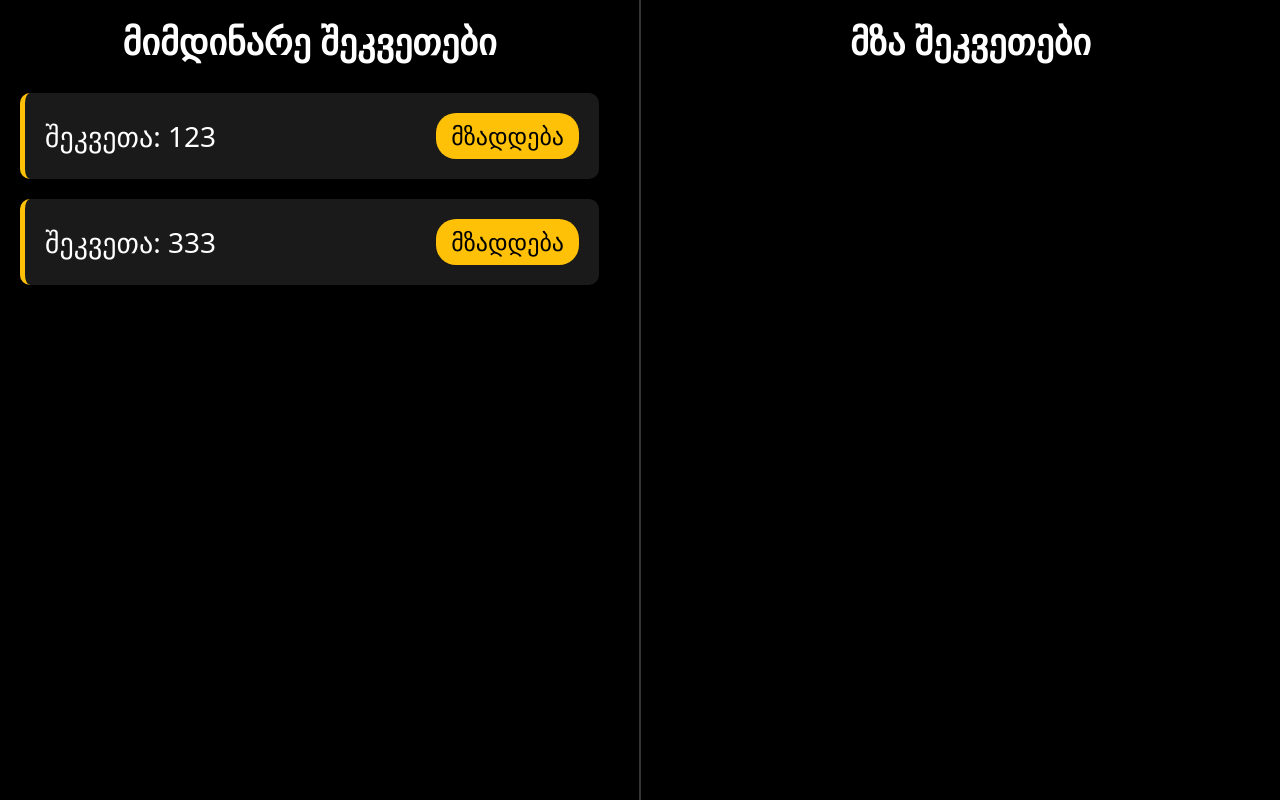
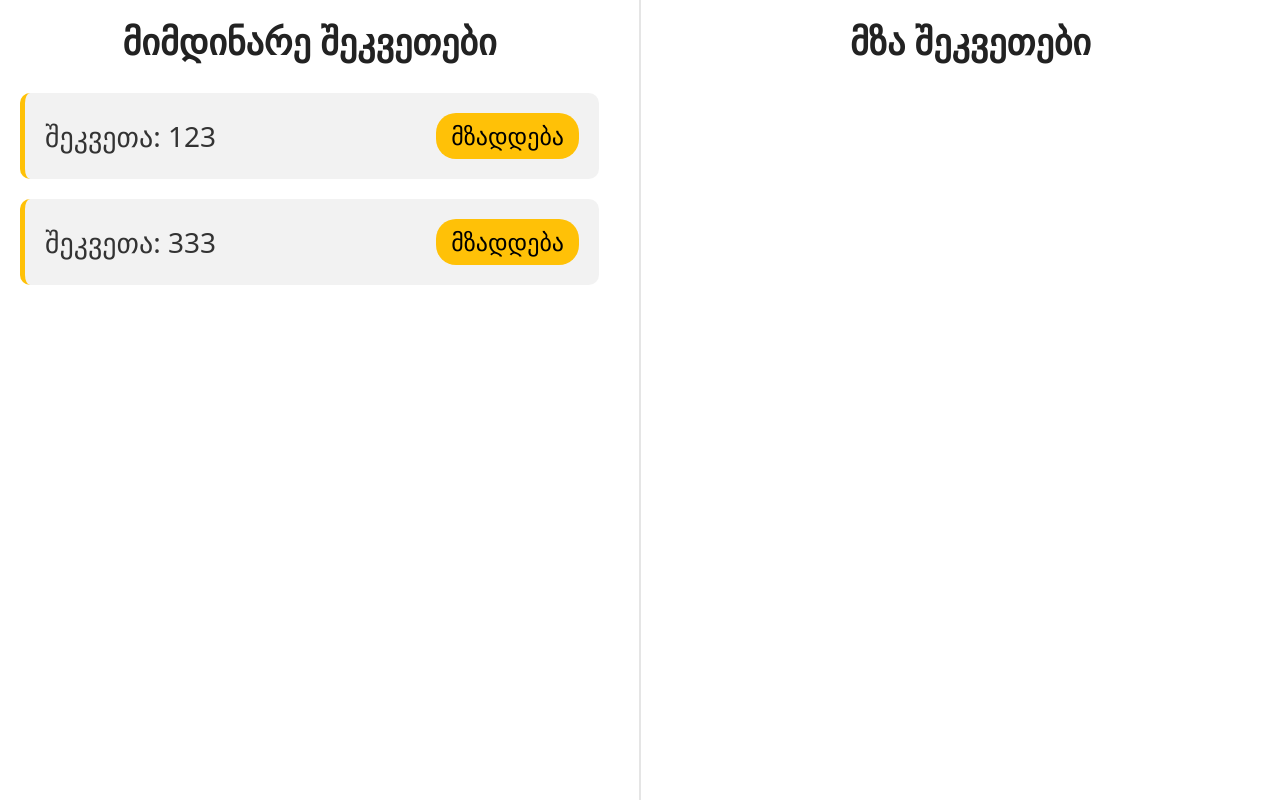
Before and after one commit to iraklius9/order_list, a Django app: page /monitor/ in a window 1280 px wide. Run offline with Django 5.2, Linux system fonts and the light colour scheme; a user stored in the database is signed in; data comes from the database, SQL or seed files in the repository; both versions use the stored data as it was after the commit.

Commit message:
background color changed

```diff
--- a/orders/templates/monitor_display.html
+++ b/orders/templates/monitor_display.html
@@ -7,8 +7,8 @@
     <link href="https://cdn.jsdelivr.net/npm/bootstrap@5.3.0/dist/css/bootstrap.min.css" rel="stylesheet">
     <style>
         body {
-            background: #000;
-            color: #fff;
+            background: #ffffff;
+            color: #333333;
             overflow: hidden;
             font-size: 24px;
             margin: 0;
@@ -27,16 +27,17 @@
             font-weight: bold;
             margin-bottom: 30px;
             text-align: center;
-            color: #fff;
+            color: #222222;
         }
         .order-item {
-            background: rgba(255, 255, 255, 0.1);
+            background: rgba(0, 0, 0, 0.05);
             border-radius: 10px;
             padding: 20px;
             margin-bottom: 20px;
             font-size: 28px;
             display: flex;
             align-items: center;
+            color: #333333;
         }
         .order-number {
             margin-right: auto;
@@ -55,15 +56,15 @@
         }
         .status-in-process {
             background-color: #ffc107;
-            color: #000;
+            color: #000000;
         }
         .status-finished {
             background-color: #28a745;
-            color: #fff;
+            color: #ffffff;
         }
         .divider {
             width: 2px;
-            background: rgba(255, 255, 255, 0.2);
+            background: rgba(0, 0, 0, 0.1);
             margin: 0 20px;
         }
         @media (max-width: 768px) {
--- a/orders/templates/order_list.html
+++ b/orders/templates/order_list.html
@@ -86,9 +86,9 @@
 <body>
     <div class="container mt-4">
         <div class="header">
-            <h1>Order List</h1>
+            <h1></h1>
             <div class="header-buttons">
-                <a href="{% url 'monitor_display' %}" class="btn btn-primary" target="_blank">Open Monitor Display</a>
+                <a href="{% url 'monitor_display' %}" class="btn btn-primary" target="_blank">მონიტორი</a>
                 <a href="{% url 'logout' %}" class="btn btn-danger">Logout</a>
             </div>
         </div>
```
Also changed, not shown: db.sqlite3.
